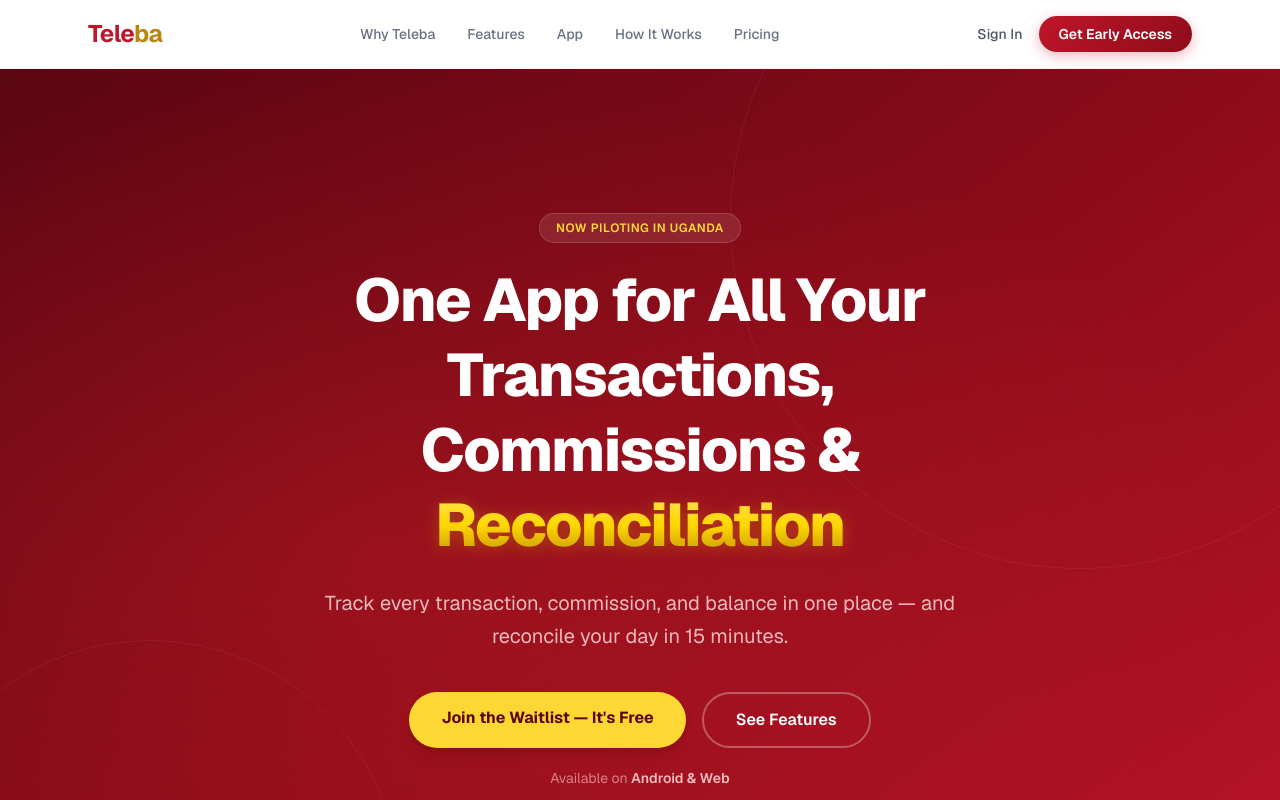
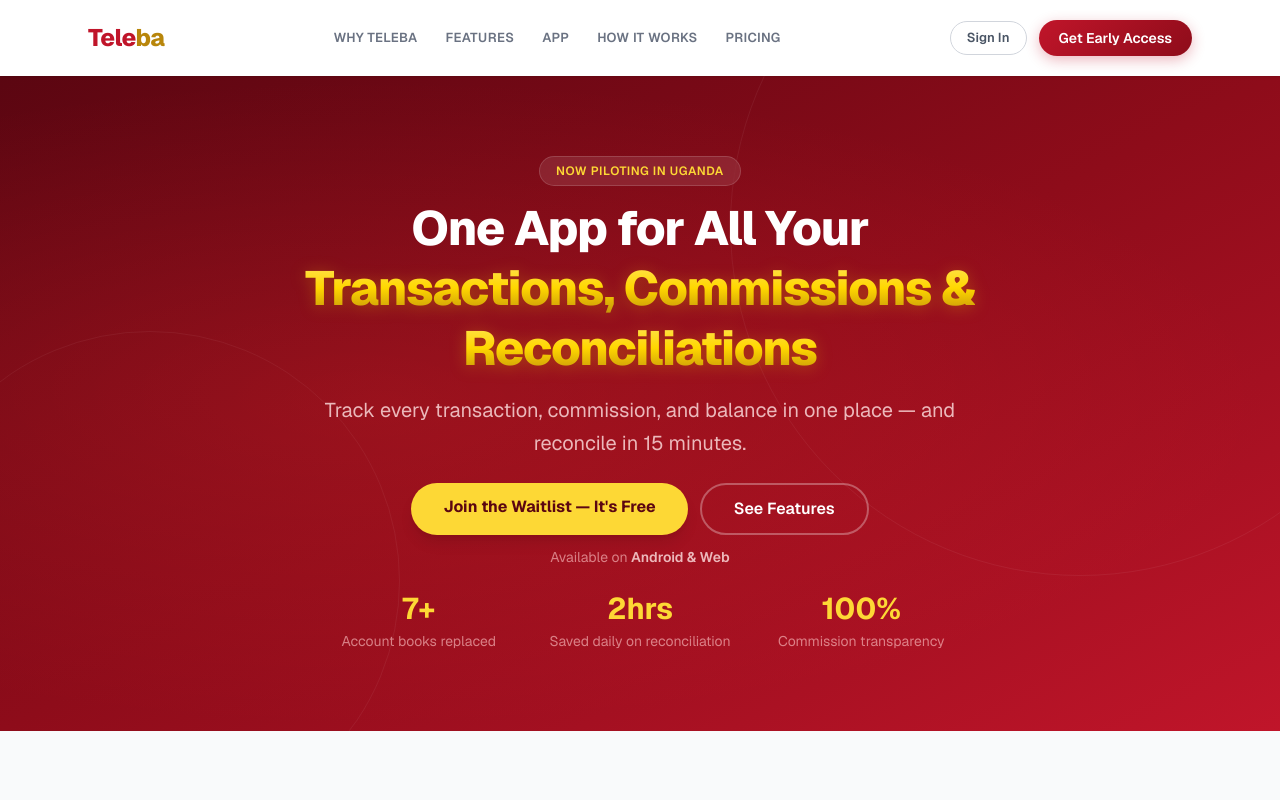
Before and after one commit to Ntsinga/Teleba-Landing-Page, a Next.js app: page / in a window 1280 px wide. Shown: the top 800 px of the page. Built offline with nearby package versions, Linux system fonts and the light colour scheme; no server answers.

Commit message:
Update app messaging for improved clarity and branding

```diff
--- a/app/components/AppScreenshots.tsx
+++ b/app/components/AppScreenshots.tsx
@@ -40,7 +40,7 @@
           className="text-center"
         >
           <span className="inline-block mb-4 rounded-full bg-brand-gold/10 border border-brand-gold/20 px-4 py-1.5 text-xs font-semibold uppercase tracking-wider text-brand-gold">
-            Real product, real screens
+            Inside the Teleba app
           </span>
           <h2 className="text-3xl md:text-4xl font-bold text-white">
             See Teleba in Action
--- a/app/page.tsx
+++ b/app/page.tsx
@@ -85,13 +85,15 @@
       />
       <div className="flex flex-col min-h-screen bg-white">
         {/* Navigation */}
-        <nav className="sticky top-0 z-50 bg-white/95 backdrop-blur border-b border-gray-100">
-          <div className="max-w-6xl mx-auto px-6 py-4 flex items-center justify-between">
-            <span className="text-2xl font-bold tracking-tight">
-              <span className="text-brand-red">Tele</span>
-              <span className="text-brand-gold-dark">ba</span>
-            </span>
-            <div className="hidden md:flex items-center gap-8 text-sm font-medium text-gray-500">
+        <nav className="sticky top-0 z-50 bg-white/95 backdrop-blur-md shadow-sm">
+          <div className="max-w-6xl mx-auto px-6 py-5 flex items-center justify-between">
+            <div className="flex items-center">
+              <span className="text-2xl font-extrabold tracking-tight leading-none">
+                <span className="text-brand-red">Tele</span>
+                <span className="text-brand-gold-dark">ba</span>
+              </span>
+            </div>
+            <div className="hidden md:flex items-center gap-7 text-[13px] font-semibold uppercase tracking-wide text-gray-500">
               <a
                 href="#problems"
                 className="hover:text-brand-red transition-colors"
@@ -123,10 +125,10 @@
                 Pricing
               </a>
             </div>
-            <div className="flex items-center gap-4">
+            <div className="flex items-center gap-3">
               <a
                 href="https://app.teleba.io/(auth)/sign-in"
-                className="hidden sm:inline text-sm font-medium text-gray-600 hover:text-brand-red transition-colors"
+                className="hidden sm:inline-flex items-center rounded-full border border-gray-300 px-4 py-1.5 text-[13px] font-semibold text-gray-600 hover:border-brand-red hover:text-brand-red transition-colors"
               >
                 Sign In
               </a>
@@ -153,54 +155,56 @@
           />
           <div className="absolute inset-0 bg-[radial-gradient(ellipse_at_30%_50%,rgba(255,50,50,0.18),transparent_70%)] pointer-events-none" />
 
-          <div className="relative max-w-6xl mx-auto px-6 py-24 md:py-36 flex flex-col items-center text-center">
-            <span className="inline-block mb-5 rounded-full bg-white/10 backdrop-blur-sm border border-white/15 px-4 py-1.5 text-xs font-semibold uppercase tracking-wider text-brand-gold">
+          <div className="relative max-w-6xl mx-auto px-6 py-14 md:py-20 flex flex-col items-center text-center">
+            <span className="inline-block mb-3 rounded-full bg-white/10 backdrop-blur-sm border border-white/15 px-4 py-1.5 text-xs font-semibold uppercase tracking-wider text-brand-gold">
               Now piloting in Uganda
             </span>
-            <h1 className="max-w-3xl text-4xl md:text-6xl font-extrabold leading-tight tracking-tight text-white">
-              One App for All Your Transactions, Commissions &amp;{" "}
-              <span className="brand-text-gradient">Reconciliation</span>
+            <h1 className="max-w-3xl text-3xl md:text-5xl font-extrabold leading-tight tracking-tight text-white">
+              One App for All Your{" "}
+              <span className="brand-text-gradient">
+                Transactions, Commissions &amp; Reconciliations
+              </span>
             </h1>
-            <p className="mt-6 max-w-2xl text-lg md:text-xl leading-relaxed text-red-100/80">
+            <p className="mt-4 max-w-2xl text-lg md:text-xl leading-relaxed text-red-100/80">
               Track every transaction, commission, and balance in one place —
-              and reconcile your day in 15 minutes.
+              and reconcile in 15 minutes.
             </p>
-            <div className="mt-10 flex flex-col sm:flex-row gap-4">
+            <div className="mt-6 flex flex-col sm:flex-row gap-3">
               <a
                 href="#cta"
-                className="rounded-full bg-brand-gold px-8 py-3.5 text-base font-bold text-brand-red-deep shadow-lg hover:bg-brand-gold-dark transition-all hover:shadow-xl hover:-translate-y-0.5"
+                className="rounded-full bg-brand-gold px-8 py-3 text-base font-bold text-brand-red-deep shadow-lg hover:bg-brand-gold-dark transition-all hover:shadow-xl hover:-translate-y-0.5"
               >
                 Join the Waitlist — It&apos;s Free
               </a>
               <a
                 href="#features"
-                className="rounded-full border-2 border-white/30 px-8 py-3.5 text-base font-semibold text-white hover:bg-white/10 transition-colors"
+                className="rounded-full border-2 border-white/30 px-8 py-3 text-base font-semibold text-white hover:bg-white/10 transition-colors"
               >
                 See Features
               </a>
             </div>
-            <p className="mt-5 text-sm text-red-200/60">
+            <p className="mt-3 text-sm text-red-200/60">
               Available on{" "}
               <span className="font-semibold text-red-100/80">
                 Android &amp; Web
               </span>
             </p>
-            <div className="mt-12 grid grid-cols-1 sm:grid-cols-3 gap-6 sm:gap-10 text-center">
+            <div className="mt-6 grid grid-cols-3 gap-8 sm:gap-10 text-center">
               <div>
-                <p className="text-3xl font-bold text-brand-gold">7+</p>
-                <p className="text-sm text-red-200/60 mt-1">
+                <p className="text-2xl md:text-3xl font-bold text-brand-gold">7+</p>
+                <p className="text-xs sm:text-sm text-red-200/60 mt-1">
                   Account books replaced
                 </p>
               </div>
               <div>
-                <p className="text-3xl font-bold text-brand-gold">2hrs</p>
-                <p className="text-sm text-red-200/60 mt-1">
+                <p className="text-2xl md:text-3xl font-bold text-brand-gold">2hrs</p>
+                <p className="text-xs sm:text-sm text-red-200/60 mt-1">
                   Saved daily on reconciliation
                 </p>
               </div>
               <div>
-                <p className="text-3xl font-bold text-brand-gold">100%</p>
-                <p className="text-sm text-red-200/60 mt-1">
+                <p className="text-2xl md:text-3xl font-bold text-brand-gold">100%</p>
+                <p className="text-xs sm:text-sm text-red-200/60 mt-1">
                   Commission transparency
                 </p>
               </div>
@@ -361,7 +365,7 @@
                 {
                   step: "2",
                   title: "Reconcile in Minutes",
-                  desc: "At the end of your shift, snap photos of your balances. Teleba cross-references everything and flags discrepancies.",
+                  desc: "At the end of your shift, snap photos of your balances. Teleba quickly shows missing money or wrong figures.",
                 },
                 {
                   step: "3",
```
